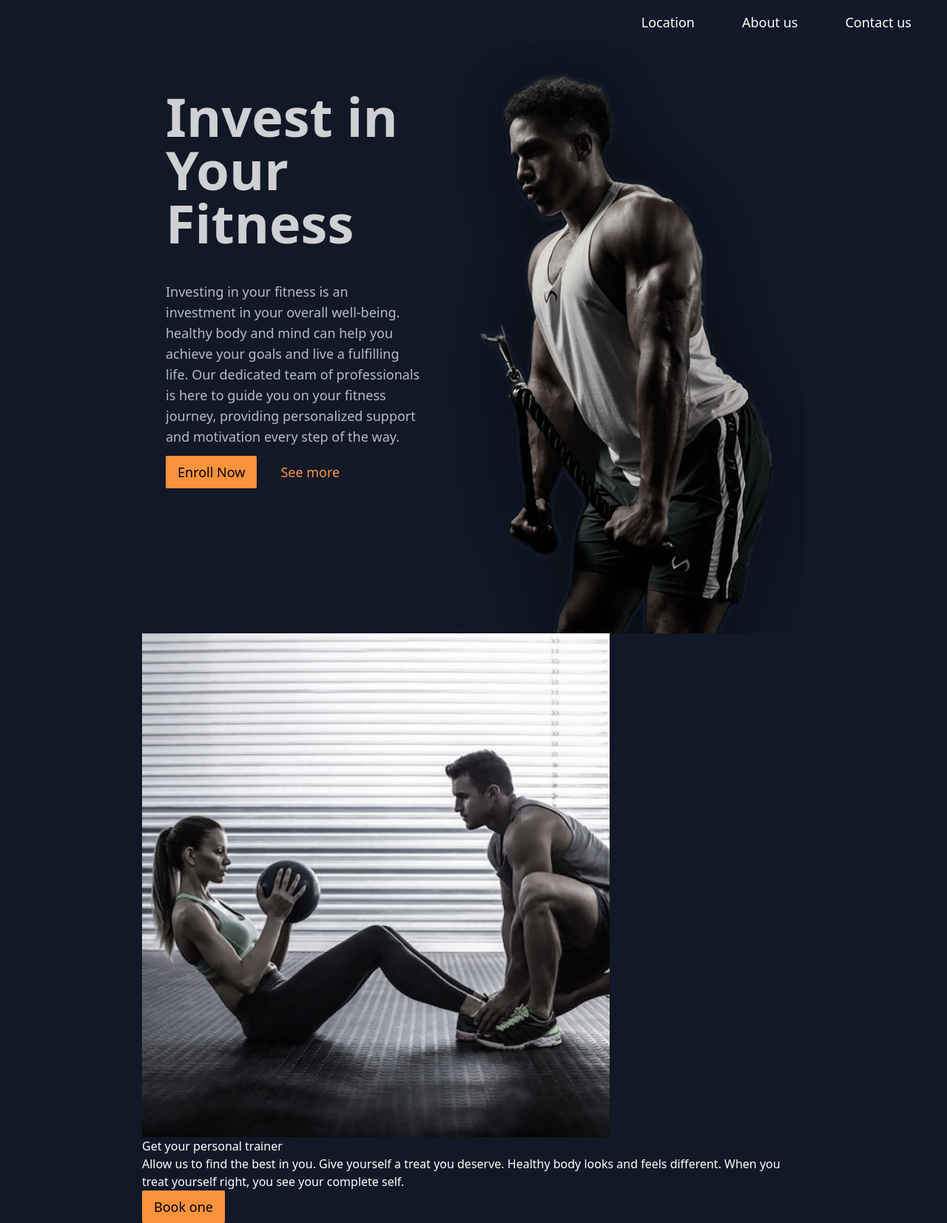
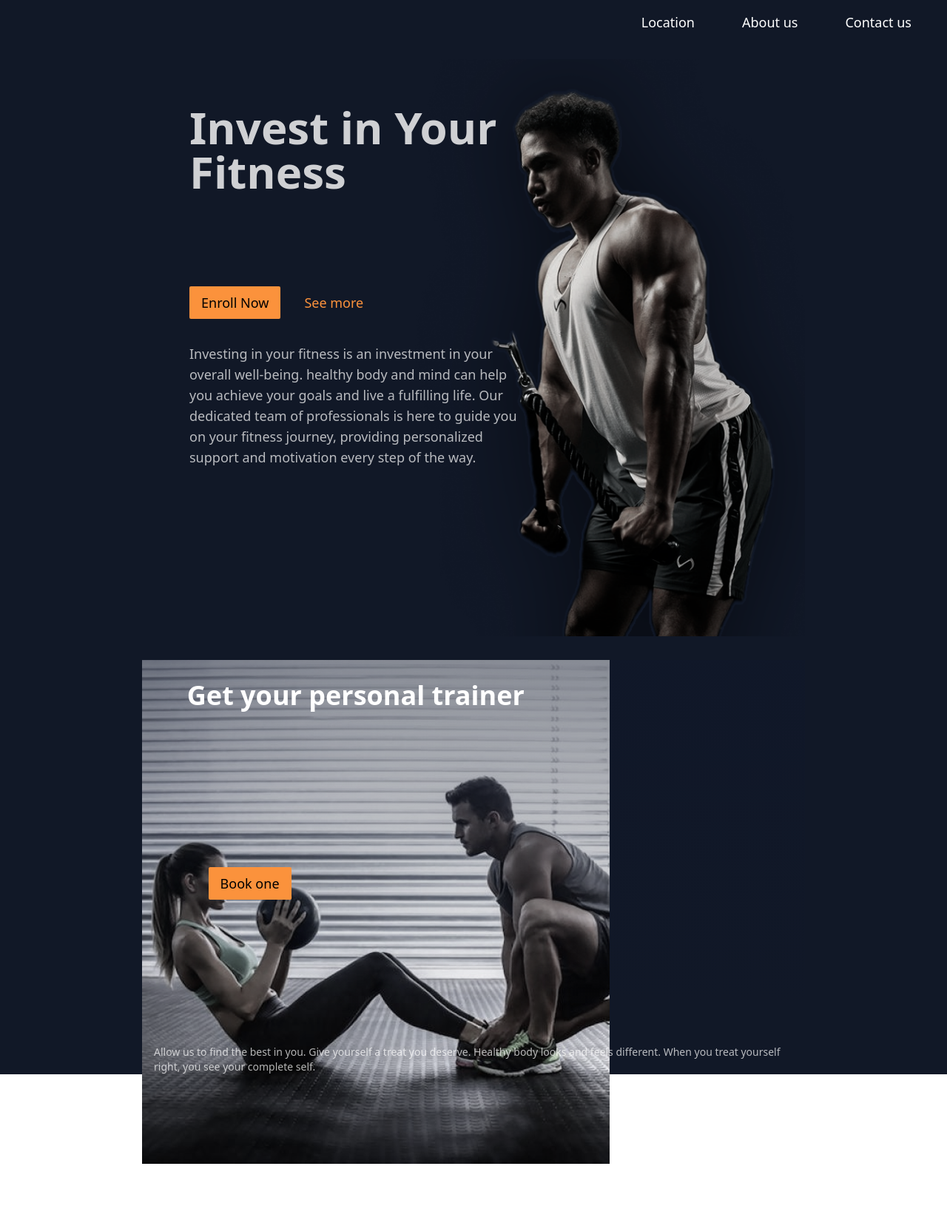
Before and after one commit to bipu01/gymTs, a React (Vite) app: page / in a window 1280 px wide. Shown: the whole page at 74% size. After the commit the page ends 1573 px from the top, so only its background shows below. Built offline with nearby package versions, Linux system fonts and the light colour scheme.

Commit message:
landing page optimezed for responsibility

```diff
--- a/src/Body/Body.tsx
+++ b/src/Body/Body.tsx
@@ -4,19 +4,27 @@ const Body = () => {
     // let paragraphStyles = "";
 
   return (
-    <div className="flex flex-col overflow-auto max-w-7xl lg:mx-15% justify-center">
-        <section className="relative md:h-screen ml-4 md:ml-8 overflow-hidden ">
+    <div className="flex flex-col lg:mx-15% 3xl:mx-30% ">
+        <section className="relative  ml-4 xmd:ml-16 h-onePage lg:h-onePage overflow-x-hidden overflow-y-hidden">
             <div className="">
-                <div className="grid grid-cols-2 ">
+                <div className="">
+                    <img src="/fitness_model.png" alt="Fitness Model" className="absolute -right-10% z-0" />
+                </div>
+                <div className="grid grid-cols-2 grid-rows-2 relative overflow-hidden h-96">
                     <div className=" col-span-1">
-                        <h1 className="font-bold text-5xl md:text-7xl mt-30% lg:mt-15% opacity-80 ">Invest in Your Fitness</h1>
+                        <h1 className="font-bold text-5xl lg:text-6xl  mt-30% lg:mt-15% opacity-80 ">Invest in Your Fitness</h1>
                     </div>
-                    <div>
-                    <img src="/fitness_model.png" alt="Fitness Model" className="absolute -right-10% z-0 bg-cover" />
+                    <div className=" row-span-2">
                     </div>
+                    <div className="flex gap-4 lg:gap-8 absolute top-80% xsm:top- xmd:top-80% lg:top-90% ">
+                        <PrimaryButton text={"Enroll Now"} />
+                        <SecondaryButton text={"See more"} />
+                    </div>
+
                 </div>
+
                 <div className="">
-                    <p className="mt-45% text-sm lg:text-lg xsm:mt-50% md:mt-5% w-95% md:w-60% lg:w-40% opacity-70">Investing in your fitness is an investment in your overall
+                    <p className=" text-sm lg:text-lg w-95% xmd:w-55% lg:w-40% opacity-70">Investing in your fitness is an investment in your overall
                         well-being.
                         healthy
                         body and mind can help you achieve your goals and live a fulfilling life. Our dedicated
@@ -26,27 +34,24 @@ const Body = () => {
                     </p>
                 </div>
             </div>
-
-            <div className="flex gap-4 lg:gap-8 absolute top-50% xsm:top-50% md:top-70% ">
-                <PrimaryButton text={"Enroll Now"} />
-                <SecondaryButton text={"See more"} />
+        </section>
+        <section className="relative mt-8">
+            <div className="relative h-60vh w-100% ">
+                <img src="/trainer.png" alt="Personal Trainer" className=" bg-cover"/>
+                <div className="absolute inset-0 w-full h-100% bg-gradient-to-b  from-slate-900 to-transparent opacity-50"></div>
             </div>
-        </section>
-
-        <section className="">
-            <div className="">
-                <img src="/trainer.png" alt="Personal Trainer" className=""/>
-                <div className=""></div>
-            </div>
-            <div className="">
-                <h1 className="">Get your <span>personal
-                        trainer</span></h1>
-                <p className="">Allow us to find the best in you. Give yourself a treat you
+            <div className=" mx-4">
+                <h1 className="absolute top-5% md:block text-4xl font-bold w-80% ml-5%">Get your <span>personal
+                trainer</span>
+                </h1>
+                <p className=" text-sm opacity-70 mt-10">Allow us to find the best in you. Give yourself a treat you
                     deserve.
                     Healthy body
                     looks and feels different. When you treat yourself right, you see your complete self.</p>
+                <div className="absolute  top-50% left-10%">
+                    <PrimaryButton text={"Book one"}/>
+                </div>
             </div>
-            <PrimaryButton text={"Book one"}/>
         </section>
     </div>
     )
--- a/src/Navbar/Navbar.tsx
+++ b/src/Navbar/Navbar.tsx
@@ -1,6 +1,6 @@
 const Navbar = () => {
   return (
-    <header className="py-4 px-12 w-screen h-14">
+    <header className="py-4 px-12 w-screen h-10vh">
         <nav className=" float-right">
             <ul className="flex space-x-5 gap-6 sm:space-x-10 text-sm sm:text-lg">
                 <li><a href="#" className="hover:text-gray-400">Location</a></li>
--- a/tailwind.config.js
+++ b/tailwind.config.js
@@ -12,8 +12,15 @@ export default {
       },
       screens: {
         xsm: "340px",
+        xmd: "550px",
+        "8xl": "",
       },
+      // backgroundImage: (theme) => ({
+      //   "hero-image": "url('/fitness_model.png')",
+      // }),
       spacing: {
+        "onePage": "780px",
+        "maxWidth": "1300px",
         "2%": "2%",
         "3%": "3%",
         "4%": "4%",
@@ -43,6 +50,66 @@ export default {
         "96%": "96%",
         "98%": "98%",
         "100%": "100%",
+        "1vh": "1vh",
+        "2vh": "2vh",
+        "3vh": "3vh",
+        "4vh": "4vh",
+        "5vh": "5vh",
+        "6vh": "6vh",
+        "10vh": "10vh",
+        "15vh": "15vh",
+        "20vh": "20vh",
+        "25vh": "25vh",
+        "30vh": "30vh",
+        "35vh": "35vh",
+        "40vh": "40vh",
+        "45vh": "45vh",
+        "50vh": "50vh",
+        "55vh": "55vh",
+        "60vh": "60vh",
+        "65vh": "65vh",
+        "70vh": "70vh",
+        "75vh": "75vh",
+        "80vh": "80vh",
+        "85vh": "85vh",
+        "88vh": "88vh",
+        "90vh": "90vh",
+        "92vh": "92vh",
+        "94vh": "94vh",
+        "95vh": "95vh",
+        "96vh": "96vh",
+        "98vh": "98vh",
+        "100vh": "100vh",
+        "1vw": "1vw",
+        "2vw": "2vw",
+        "3vw": "3vw",
+        "4vw": "4vw",
+        "5vw": "5vw",
+        "6vw": "6vw",
+        "10vw": "10vw",
+        "15vw": "15vw",
+        "20vw": "20vw",
+        "25vw": "25vw",
+        "30vw": "30vw",
+        "35vw": "35vw",
+        "40vw": "40vw",
+        "45vw": "45vw",
+        "50vw": "50vw",
+        "55vw": "55vw",
+        "60vw": "60vw",
+        "65vw": "65vw",
+        "70vw": "70vw",
+        "75vw": "75vw",
+        "80vw": "80vw",
+        "85vw": "85vw",
+        "88vw": "88vw",
+        "90vw": "90vw",
+        "92vw": "92vw",
+        "94vw": "94vw",
+        "95vw": "95vw",
+        "96vw": "96vw",
+        "98vw": "98vw",
+        "100vw": "100vw",
       },
     },
   },
```
Also changed, not shown: public/bottomBlob.svg (added), public/upperBlob.svg (added).
